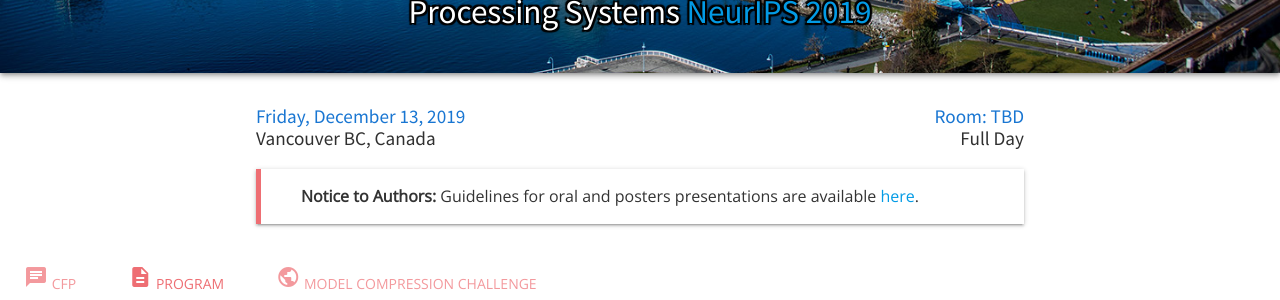
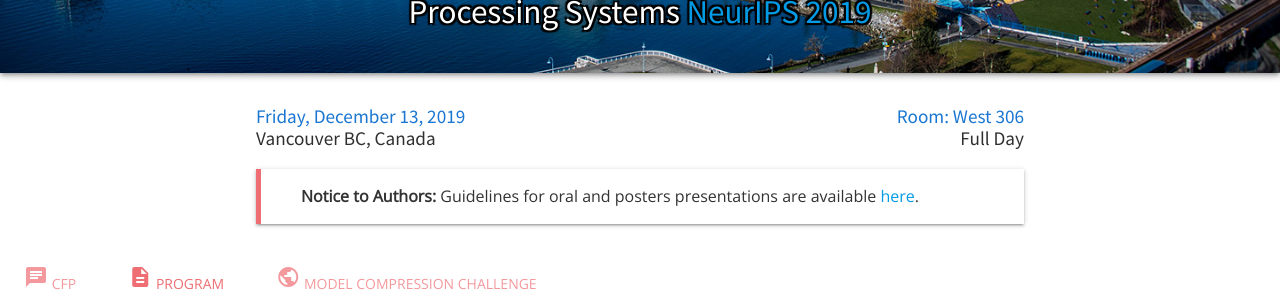
Before and after one commit to mgoldfar/emc2-web, a Jekyll site: the page built from _editions/5-neurips-19.html, in a window 1280 px wide and 900 px high. Shown: the part 341-641 px from the top of the window. Built offline with Jekyll 4.4.1, drawn with Linux system fonts in a browser that asks for light colours.

Commit message:
Updated room.

```diff
--- a/_editions/5-neurips-19.html
+++ b/_editions/5-neurips-19.html
@@ -6,7 +6,7 @@
 colocated_url: https://nips.cc/Conferences/2019
 event_date: 2019-12-13
 event_location: Vancouver BC, Canada
-event_room: TBD
+event_room: West 306
 event_session: full
 is_upcoming: True
 is_accepting_submission: False
```
